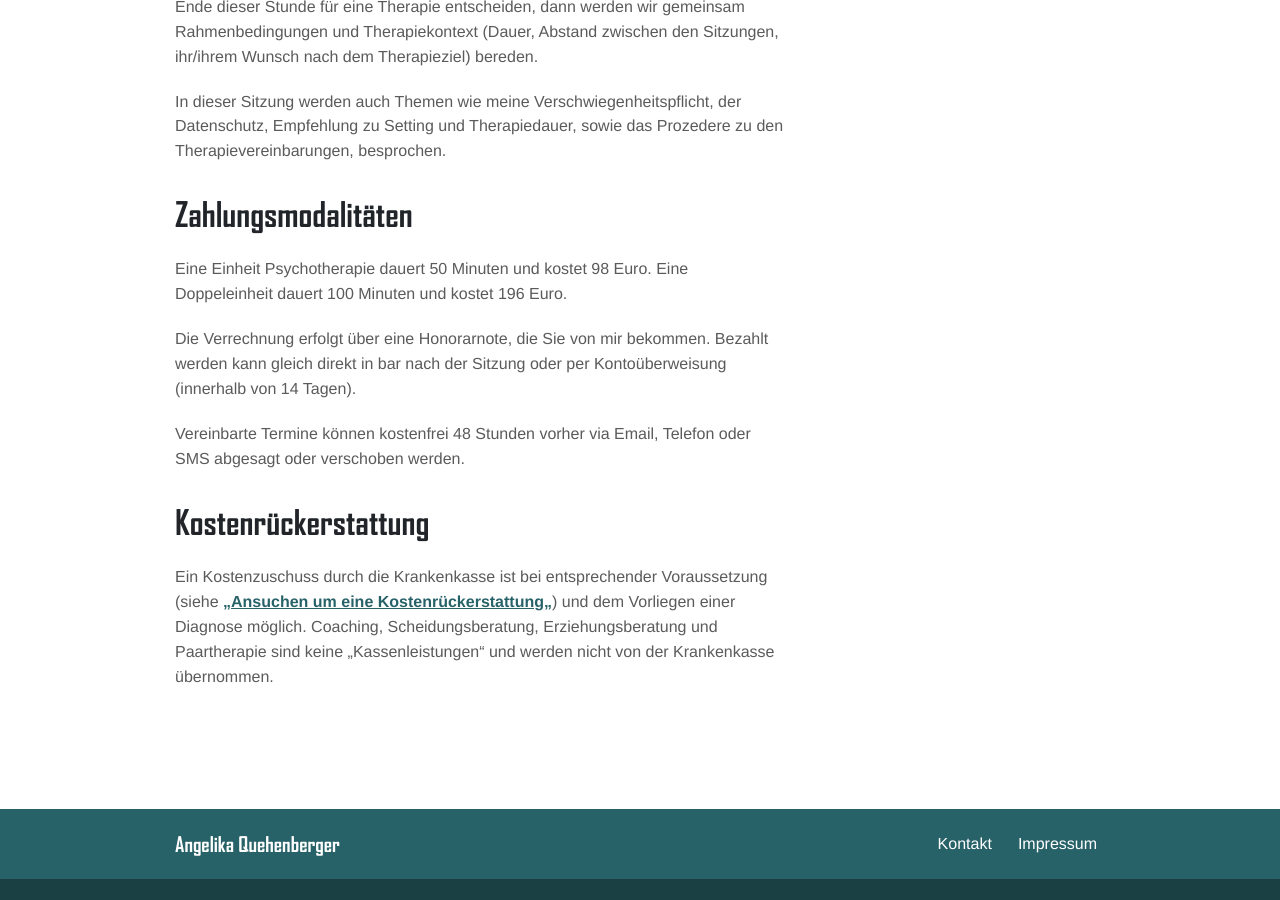
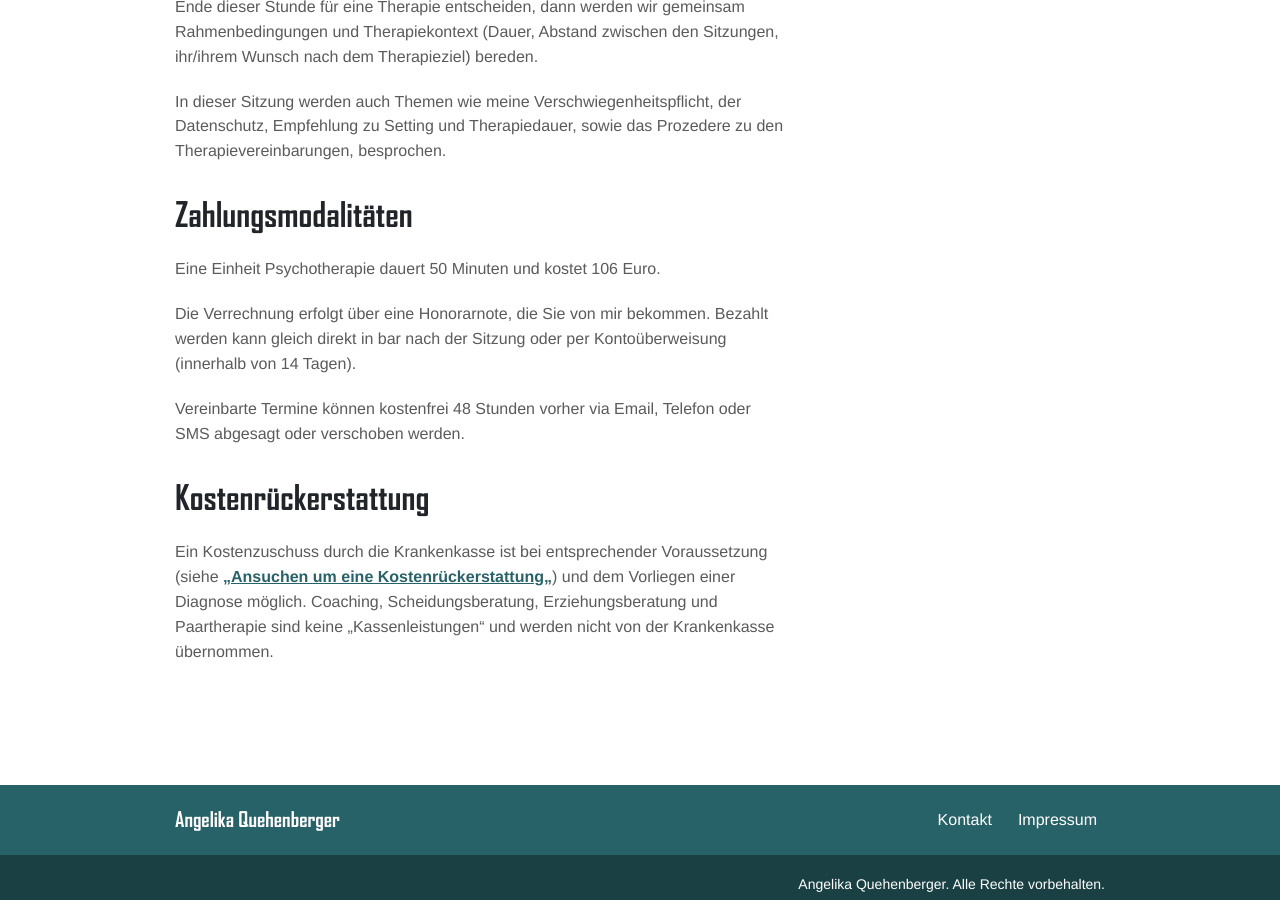
Before and after one commit to dvschnitz/angelika-quehenberger, a Jekyll site: the page built from ersteSitzung.md, in a window 1280 px wide and 900 px high, scrolled down 1170 px. Built offline with Jekyll 4.4.1, drawn with Linux system fonts in a browser that asks for light colours.

Commit message:
Updated hour rate

```diff
--- a/ersteSitzung.md
+++ b/ersteSitzung.md
@@ -12,7 +12,7 @@
 
 # Zahlungs&shy;modalitäten
 
-Eine Einheit Psychotherapie dauert 50 Minuten und kostet 98 Euro. Eine Doppeleinheit dauert 100 Minuten und kostet 196 Euro.
+Eine Einheit Psychotherapie dauert 50 Minuten und kostet 106 Euro.
 
 Die Verrechnung erfolgt über eine Honorarnote, die Sie von mir bekommen. Bezahlt werden kann gleich direkt in bar nach der Sitzung oder per Kontoüberweisung (innerhalb von 14 Tagen).
 
```
